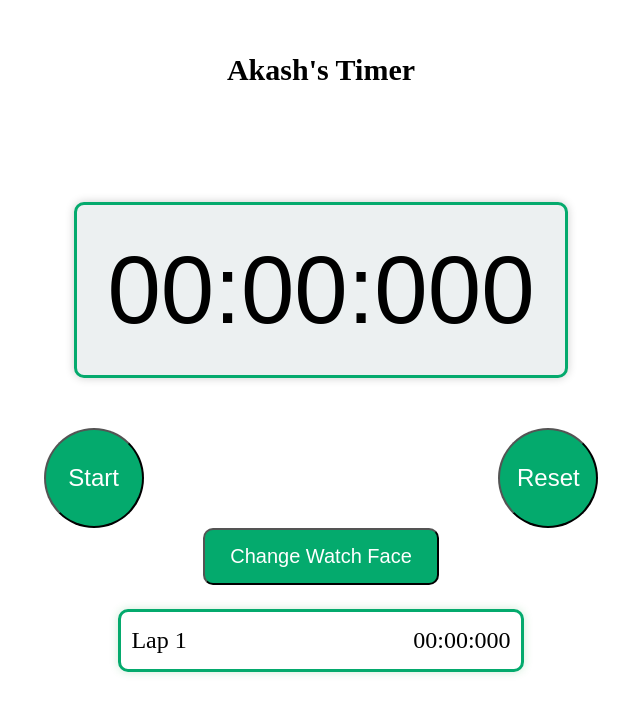
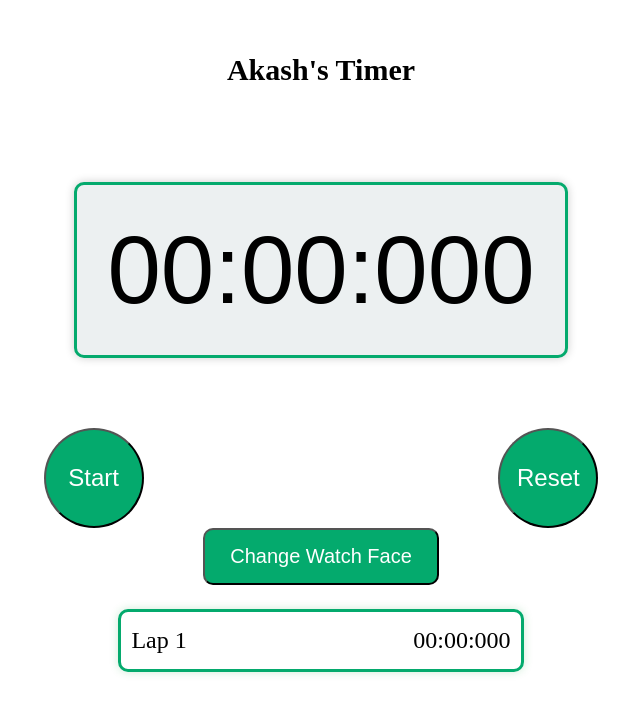
Before and after one commit to Shopify/eng-intern-assessment-react, a React app: page / in a window 1280 px wide. Shown: the top 714 px of the page, without its empty margins (319-959 px from the left). Built offline with nearby package versions, Linux system fonts and the light colour scheme; what @shopify/polaris would draw is missing.

Commit message:
Changing margin

```diff
--- a/src/Pages/StopWatch/StopWatch.css
+++ b/src/Pages/StopWatch/StopWatch.css
@@ -18,8 +18,8 @@
   text-align: center;
   font-size: 24px;
   font-size: 3em;
-  margin-top: 70px;
-  margin-bottom: 50px;
+  margin-top: 50px;
+  margin-bottom: 70px;
   padding: 30px;
   border: 3px solid #04AA6D;
   background-color: #ecf0f1;
```
